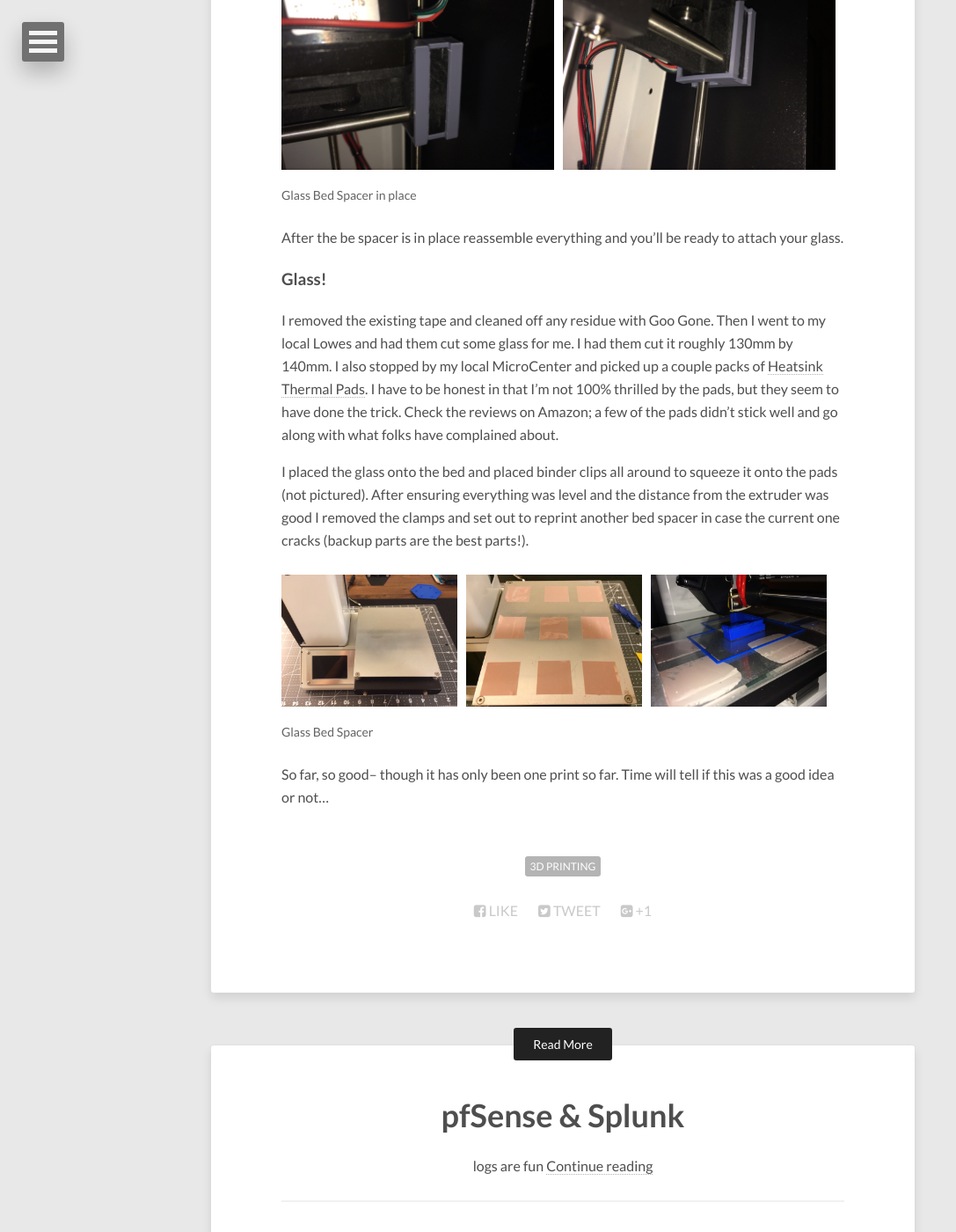
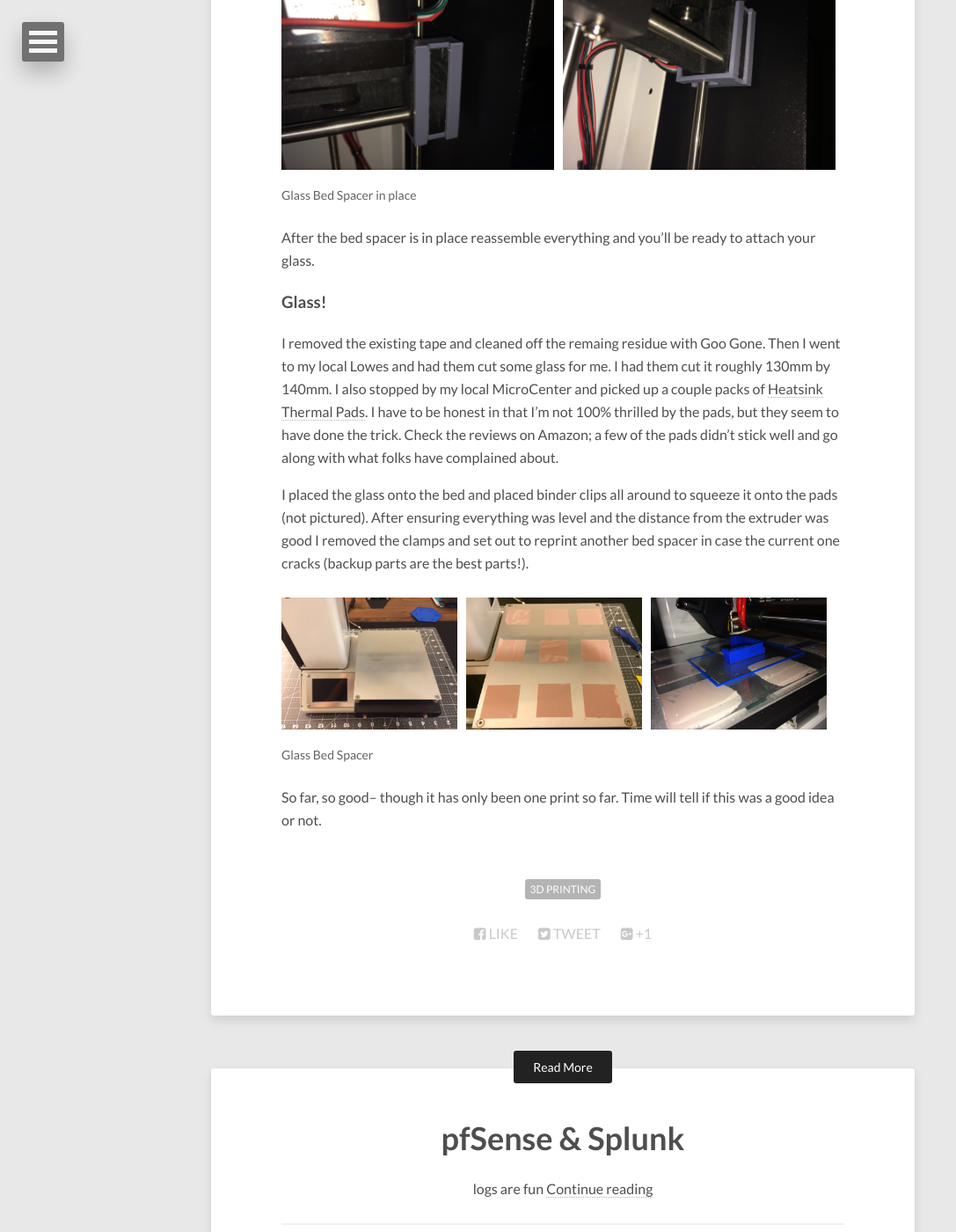
Before and after one commit to bakinbits/bakinbits.github.io, a Jekyll site: the page built from _posts/2017-01-07-mp-select-mini-glass-bed.md, in a window 1280 px wide and 1400 px high, scrolled down 3699 px. Shown: the whole window at 88% size, without its empty margins (0-1087 px from the left). Built offline with Jekyll 4.4.1, drawn with Linux system fonts in a browser that asks for light colours; nearby versions of some CDN libraries.

Commit message:
moar typos!

```diff
--- a/_posts/2017-01-07-mp-select-mini-glass-bed.md
+++ b/_posts/2017-01-07-mp-select-mini-glass-bed.md
@@ -74,11 +74,11 @@ Attaching the glass bed spacer is fairly simple.  I started at the bottom, hooke
 	<figcaption>Glass Bed Spacer in place</figcaption>
 </figure>
 
-After the be spacer is in place reassemble everything and you'll be ready to attach your glass.
+After the bed spacer is in place reassemble everything and you'll be ready to attach your glass.
 
 ### Glass!
 
-I removed the existing tape and cleaned off any residue with Goo Gone.  Then I went to my local Lowes and had them cut some glass for me.  I had them cut it roughly 130mm by 140mm.  I also stopped by my local MicroCenter and picked up a couple packs of [Heatsink Thermal Pads](https://www.amazon.com/StarTech-com-Heatsink-Thermal-Pads-HSFPHASECM/dp/B0009B0K2I).  I have to be honest in that I'm not 100% thrilled by the pads, but they seem to have done the trick.  Check the reviews on Amazon; a few of the pads didn't stick well and go along with what folks have complained about.
+I removed the existing tape and cleaned off the remaing residue with Goo Gone.  Then I went to my local Lowes and had them cut some glass for me.  I had them cut it roughly 130mm by 140mm.  I also stopped by my local MicroCenter and picked up a couple packs of [Heatsink Thermal Pads](https://www.amazon.com/StarTech-com-Heatsink-Thermal-Pads-HSFPHASECM/dp/B0009B0K2I).  I have to be honest in that I'm not 100% thrilled by the pads, but they seem to have done the trick.  Check the reviews on Amazon; a few of the pads didn't stick well and go along with what folks have complained about.
 
 I placed the glass onto the bed and placed binder clips all around to squeeze it onto the pads (not pictured).  After ensuring everything was level and the distance from the extruder was good I removed the clamps and set out to reprint another bed spacer in case the current one cracks (backup parts are the best parts!).
 
@@ -89,4 +89,4 @@ I placed the glass onto the bed and placed binder clips all around to squeeze it
 	<figcaption>Glass Bed Spacer</figcaption>
 </figure>
 
-So far, so good-- though it has only been one print so far.  Time will tell if this was a good idea or not...
+So far, so good-- though it has only been one print so far.  Time will tell if this was a good idea or not.
```
